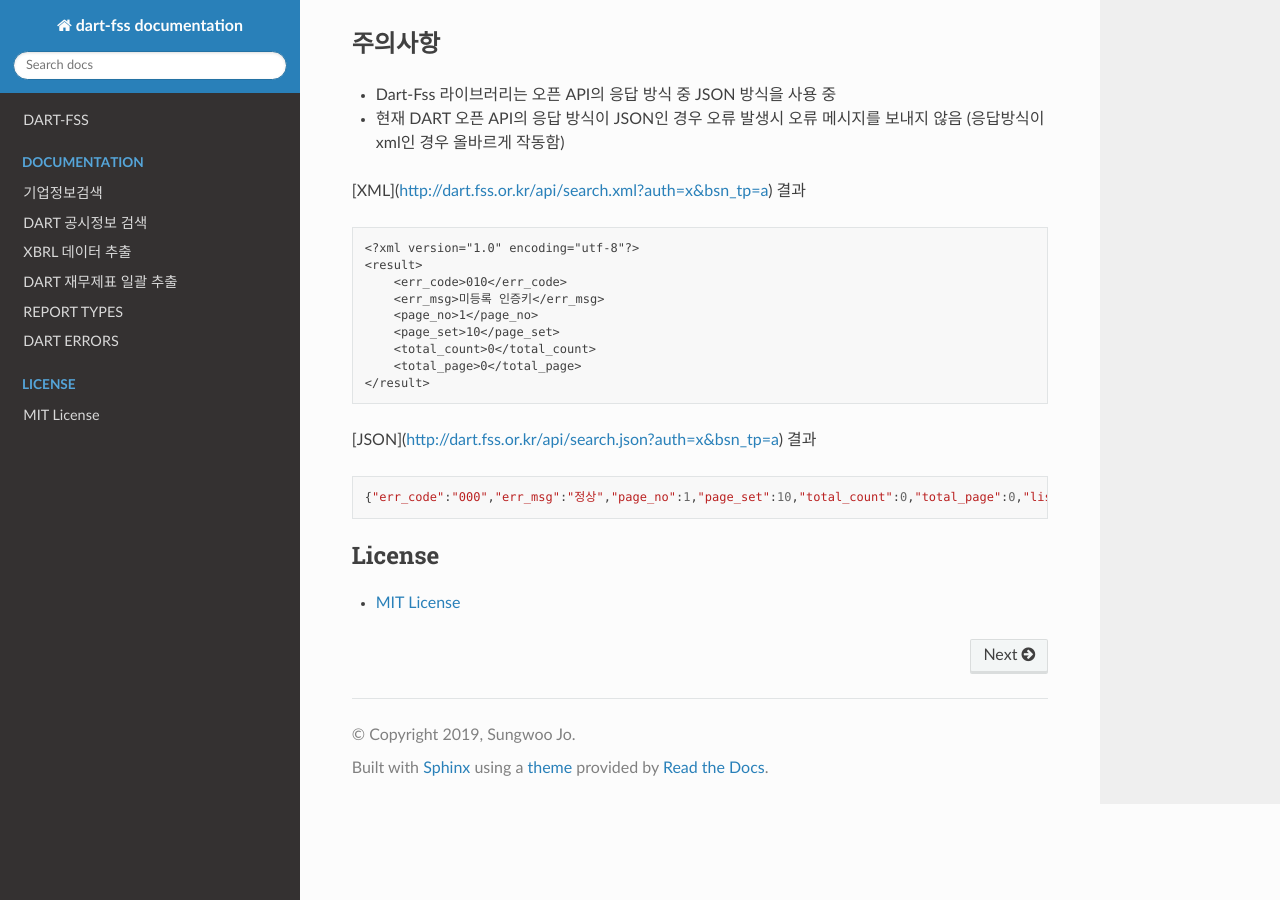
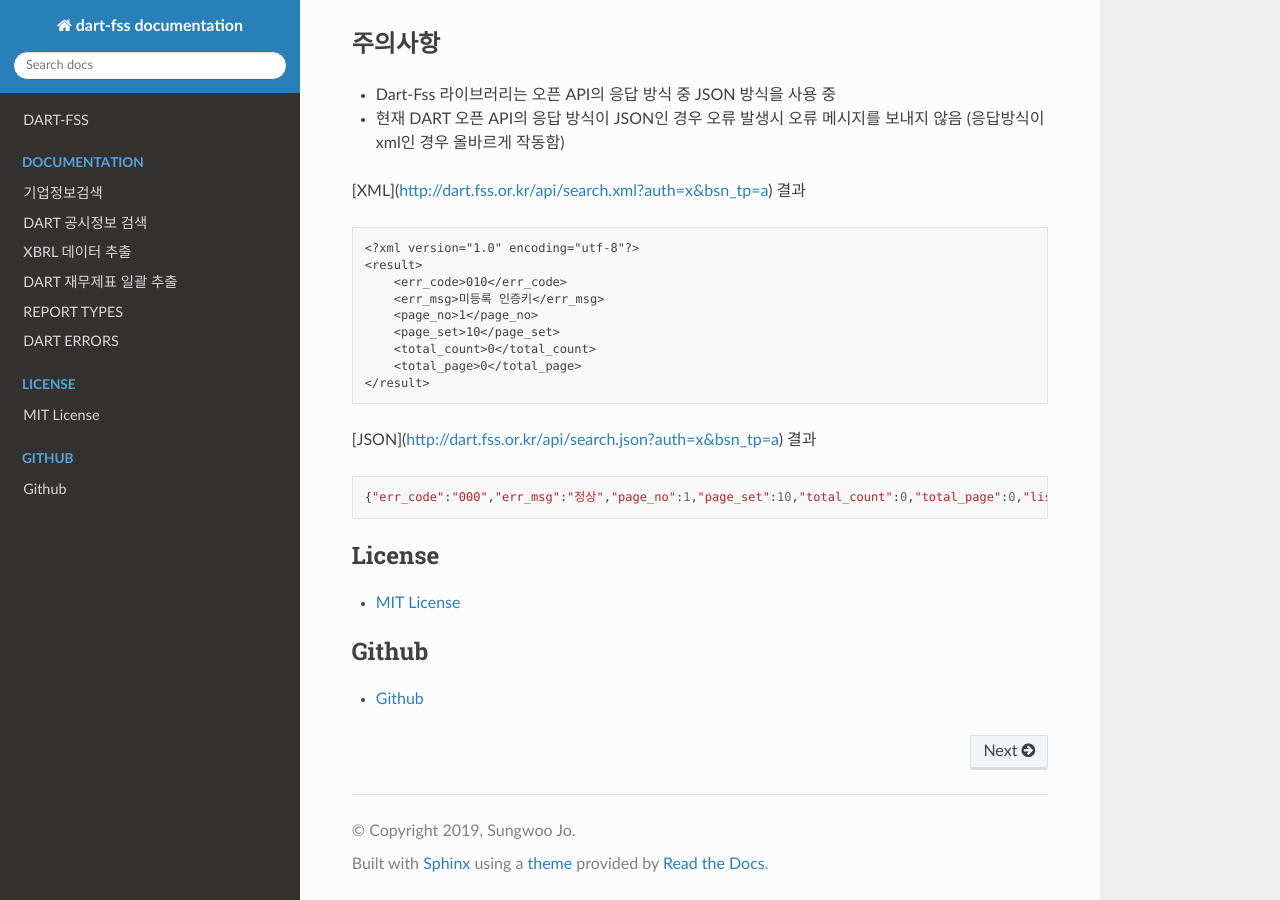
Before and after one commit to josw123/dart-fss, a Sphinx documentation site: the page built from docs/index.rst, in a window 1280 px wide and 900 px high, scrolled down 873 px. Built offline with Sphinx 7.4.7 and the Read the Docs theme 2.0.0, drawn with Linux system fonts in a browser that asks for light colours.

Commit message:
Github 링크 추가

```diff
--- a/docs/index.rst
+++ b/docs/index.rst
@@ -22,3 +22,8 @@
     :caption: License
 
     license
+
+..  toctree::
+    :caption: Github
+
+    Github <https://github.com/josw123/dart-fss>
```
